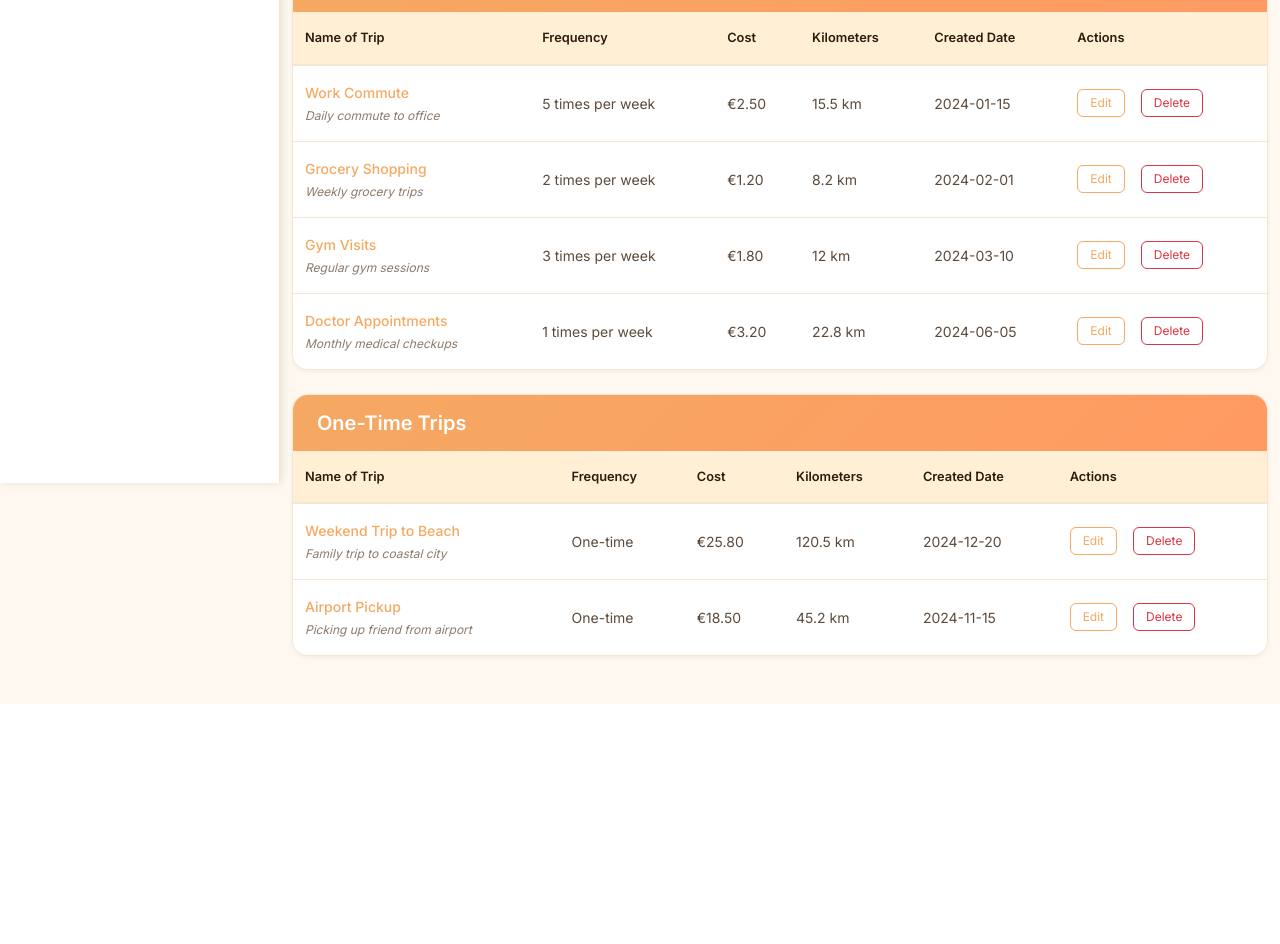
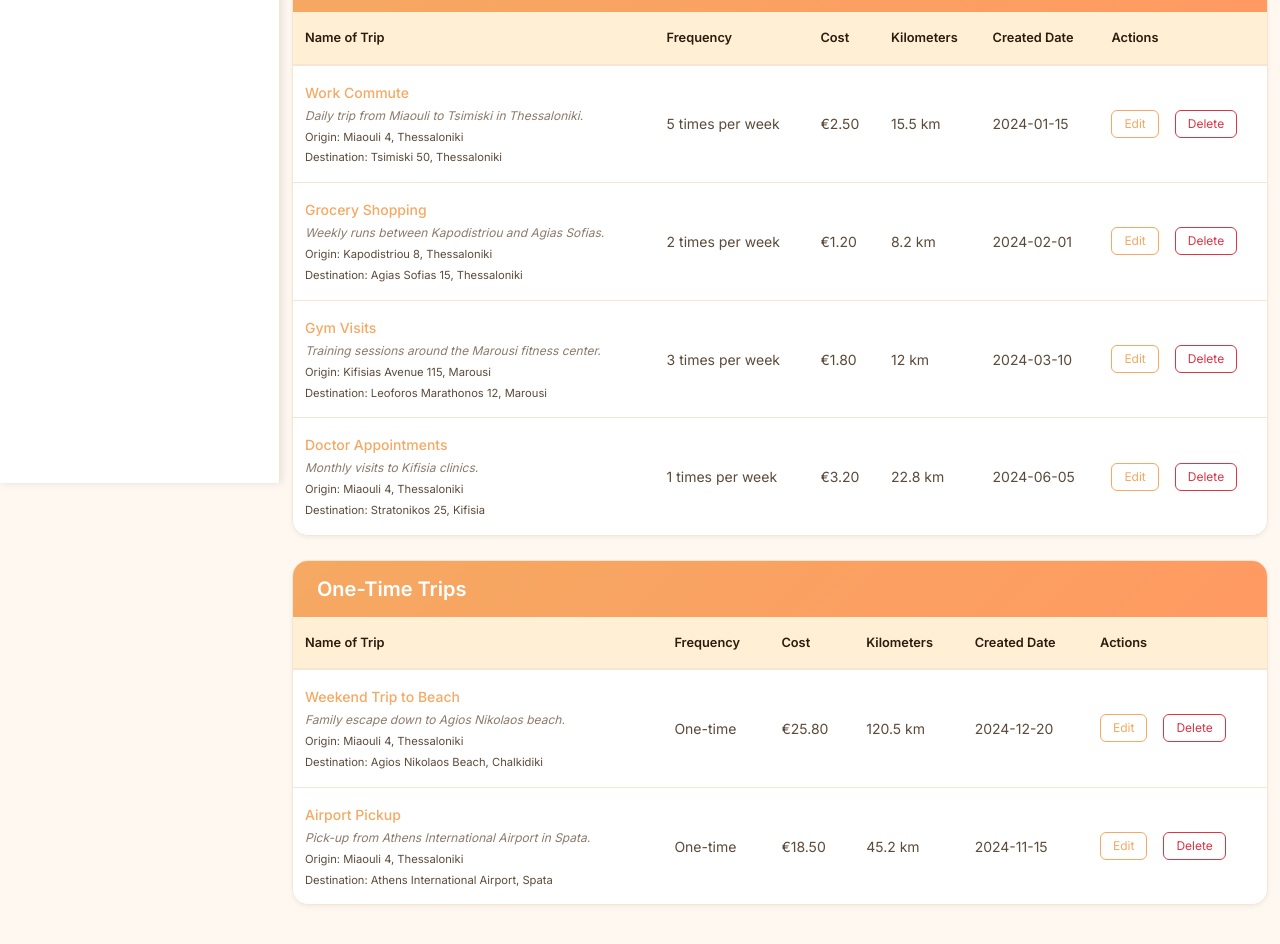
Before and after one commit to GeorgeMC2610/BenzinApp-Front-End, a React (Vite) app: page /trips in a window 1280 px wide. Shown: the part 400-1344 px from the top of the page. Before the commit the page ends 1104 px from the top, so only its background shows below. Built offline with nearby package versions, Linux system fonts and the light colour scheme.

Commit message:
Refactor detail pages: remove date cards, add map integration, and improve trip analytics display

```diff
--- a/package.json
+++ b/package.json
@@ -15,6 +15,7 @@
     "@fortawesome/react-fontawesome": "^3.1.0",
     "bootstrap": "^5.3.8",
     "chart.js": "^4.5.1",
+    "leaflet": "^1.9.4",
     "react": "^19.1.1",
     "react-bootstrap": "^2.10.10",
     "react-chartjs-2": "^5.3.0",
--- a/src/App.css
+++ b/src/App.css
@@ -1997,6 +1997,122 @@ body {
   line-height: 1.6;
 }
 
+.route-card {
+  background-color: #fff7f2;
+  border: 1px solid var(--border-color);
+  border-radius: 1rem;
+  box-shadow: 0 2px 6px rgba(0, 0, 0, 0.05);
+}
+
+.route-row {
+  display: flex;
+  align-items: center;
+  gap: 0.75rem;
+  padding: 0.75rem 0;
+  border-bottom: 1px solid rgba(0, 0, 0, 0.05);
+}
+
+.route-row:last-child {
+  border-bottom: none;
+}
+
+.route-icon {
+  font-size: 1.4rem;
+}
+
+.route-label {
+  font-size: 0.85rem;
+  text-transform: uppercase;
+  letter-spacing: 0.05em;
+  color: var(--text-secondary);
+}
+
+.route-value {
+  font-size: 1rem;
+  font-weight: 600;
+  color: var(--text-primary);
+}
+
+.address-link {
+  border: none;
+  background: none;
+  padding: 0;
+  color: var(--primary-color);
+  font-weight: 600;
+  text-align: left;
+}
+
+.address-link:hover {
+  text-decoration: underline;
+  color: var(--primary-hover);
+}
+
+.trip-addresses {
+  font-size: 0.8rem;
+  color: var(--text-secondary);
+}
+
+.trip-addresses small {
+  display: block;
+  margin-top: 0.25rem;
+}
+
+.analytics-card {
+  background-color: #fff7f2;
+  border: 1px solid var(--border-color);
+  border-radius: 1rem;
+  box-shadow: 0 2px 6px rgba(0, 0, 0, 0.05);
+}
+
+.analytics-header {
+  display: flex;
+  flex-direction: column;
+  gap: 0.5rem;
+}
+
+.analytics-legend {
+  display: flex;
+  gap: 1rem;
+  font-size: 0.85rem;
+  color: var(--text-secondary);
+}
+
+.analytics-legend .legend-item::before {
+  content: '';
+  display: inline-block;
+  width: 10px;
+  height: 10px;
+  border-radius: 2px;
+  margin-right: 0.35rem;
+  vertical-align: middle;
+}
+
+.analytics-legend .legend-item.best::before {
+  background-color: #28a745;
+}
+
+.analytics-legend .legend-item.average::before {
+  background-color: #6c757d;
+}
+
+.analytics-legend .legend-item.worst::before {
+  background-color: #dc3545;
+}
+
+.analytics-row + .analytics-row {
+  margin-top: 1rem;
+}
+
+.analytics-cost {
+  font-size: 1.35rem;
+  font-weight: 600;
+}
+
+.analytics-consumption {
+  font-size: 0.95rem;
+  color: var(--text-secondary);
+}
+
 /* Drawer Menu Styles */
 .drawer-menu-mobile {
   position: fixed;
--- /dev/null
+++ b/src/components/LocationMapModal.jsx
@@ -0,0 +1,71 @@
+import { Modal, Button } from 'react-bootstrap';
+import { useEffect, useRef } from 'react';
+import L from 'leaflet';
+import 'leaflet/dist/leaflet.css';
+
+function LocationMapModal({ show, onHide, location }) {
+  const mapContainerRef = useRef(null);
+  const mapInstanceRef = useRef(null);
+
+  useEffect(() => {
+    if (!show || !location || !mapContainerRef.current) {
+      return;
+    }
+
+    if (mapInstanceRef.current) {
+      mapInstanceRef.current.remove();
+    }
+
+    const { coords, label } = location;
+    const map = L.map(mapContainerRef.current, {
+      zoomControl: true,
+      scrollWheelZoom: false
+    }).setView([coords.lat, coords.lng], 14);
+
+    L.tileLayer('https://{s}.tile.openstreetmap.org/{z}/{x}/{y}.png', {
+      attribution:
+        '&copy; <a href="https://www.openstreetmap.org/">OpenStreetMap</a> contributors'
+    }).addTo(map);
+
+    const marker = L.circleMarker([coords.lat, coords.lng], {
+      radius: 8,
+      color: '#2f9d27',
+      fillColor: '#2f9d27',
+      fillOpacity: 0.9
+    })
+      .addTo(map)
+      .bindPopup(label)
+      .openPopup();
+
+    mapInstanceRef.current = map;
+
+    return () => {
+      if (mapInstanceRef.current) {
+        mapInstanceRef.current.remove();
+        mapInstanceRef.current = null;
+      }
+    };
+  }, [show, location]);
+
+  return (
+    <Modal show={show} onHide={onHide} centered size="lg">
+      <Modal.Header closeButton>
+        <Modal.Title>Show on Map</Modal.Title>
+      </Modal.Header>
+      <Modal.Body>
+        <div
+          ref={mapContainerRef}
+          style={{ width: '100%', height: '320px' }}
+          className="rounded"
+        ></div>
+      </Modal.Body>
+      <Modal.Footer>
+        <Button variant="secondary" onClick={onHide}>
+          Close
+        </Button>
+      </Modal.Footer>
+    </Modal>
+  );
+}
+
+export default LocationMapModal;
--- a/src/components/SpecificTripRecord.jsx
+++ b/src/components/SpecificTripRecord.jsx
@@ -3,6 +3,15 @@ import { useState, useEffect, useRef } from 'react';
 import { useParams, useNavigate, Link } from 'react-router-dom';
 import DrawerMenu from './DrawerMenu';
 import ConfirmModal from './ConfirmModal';
+import LocationMapModal from './LocationMapModal';
+
+const MAX_DESCRIPTION_LENGTH = 150;
+const FUEL_PRICE_PER_LITER = 2.0;
+const COST_SCENARIOS = [
+  { key: 'best', label: 'Best case', color: 'success', multiplier: 0.8 },
+  { key: 'average', label: 'Average case', color: 'secondary', multiplier: 1 },
+  { key: 'worst', label: 'Worst case', color: 'danger', multiplier: 1.15 }
+];
 
 function SpecificTripRecord() {
   const { id } = useParams();
@@ -11,6 +20,9 @@ function SpecificTripRecord() {
   const [loading, setLoading] = useState(true);
   const [showDeleteModal, setShowDeleteModal] = useState(false);
   const [feedbackMessage, setFeedbackMessage] = useState('');
+  const [showFullDescription, setShowFullDescription] = useState(false);
+  const [showMapModal, setShowMapModal] = useState(false);
+  const [mapLocation, setMapLocation] = useState(null);
   const deleteRedirectTimeout = useRef(null);
 
   const trips = [
@@ -22,9 +34,11 @@ function SpecificTripRecord() {
       cost: 2.5,
       kilometers: 15.5,
       createdDate: '2024-01-15',
-      description: 'Daily commute to office',
-      origin: 'Home',
-      destination: 'Downtown Office',
+      description: 'Daily trip from the port area to the central offices.',
+      origin: 'Miaouli 4, Thessaloniki',
+      destination: 'Tsimiski 50, Thessaloniki',
+      originCoords: { lat: 40.6401, lng: 22.9361 },
+      destinationCoords: { lat: 40.6387, lng: 22.9469 },
       lastCompleted: '2025-01-10'
     },
     {
@@ -35,9 +49,11 @@ function SpecificTripRecord() {
       cost: 1.2,
       kilometers: 8.2,
       createdDate: '2024-02-01',
-      description: 'Weekly grocery trips',
-      origin: 'Home',
-      destination: 'Local Supermarket',
+      description: 'Weekly groceries near Ano Poli.',
+      origin: 'Kapodistriou 8, Thessaloniki',
+      destination: 'Agias Sofias 15, Thessaloniki',
+      originCoords: { lat: 40.6231, lng: 22.9294 },
+      destinationCoords: { lat: 40.6339, lng: 22.9423 },
       lastCompleted: '2025-01-12'
     },
     {
@@ -48,9 +64,11 @@ function SpecificTripRecord() {
       cost: 25.8,
       kilometers: 120.5,
       createdDate: '2024-12-20',
-      description: 'Family trip to coastal city',
-      origin: 'Home',
-      destination: 'Seaside Town',
+      description: 'Family escape to Agios Nikolaos beach.',
+      origin: 'Miaouli 4, Thessaloniki',
+      destination: 'Agios Nikolaos Beach, Chalkidiki',
+      originCoords: { lat: 40.6401, lng: 22.9361 },
+      destinationCoords: { lat: 40.2509, lng: 23.0795 },
       lastCompleted: '2024-12-20'
     },
     {
@@ -61,9 +79,11 @@ function SpecificTripRecord() {
       cost: 1.8,
       kilometers: 12.0,
       createdDate: '2024-03-10',
-      description: 'Regular gym sessions',
-      origin: 'Home',
-      destination: 'City Gym',
+      description: 'Trip to the fitness center in Marousi.',
+      origin: 'Kifisias Avenue 115, Marousi',
+      destination: 'Leoforos Marathonos 12, Marousi',
+      originCoords: { lat: 38.0483, lng: 23.7852 },
+      destinationCoords: { lat: 38.0432, lng: 23.8087 },
       lastCompleted: '2025-01-11'
     },
     {
@@ -74,9 +94,11 @@ function SpecificTripRecord() {
       cost: 18.5,
       kilometers: 45.2,
       createdDate: '2024-11-15',
-      description: 'Picking up friend from airport',
-      origin: 'Home',
-      destination: 'International Airport',
+      description: 'Pickup from Athena International Airport.',
+      origin: 'Miaouli 4, Thessaloniki',
+      destination: 'Athens International Airport, Spata',
+      originCoords: { lat: 40.6401, lng: 22.9361 },
+      destinationCoords: { lat: 37.9366, lng: 23.9471 },
       lastCompleted: '2024-11-15'
     },
     {
@@ -87,9 +109,11 @@ function SpecificTripRecord() {
       cost: 3.2,
       kilometers: 22.8,
       createdDate: '2024-06-05',
-      description: 'Monthly medical checkups',
-      origin: 'Home',
-      destination: 'City Clinic',
+      description: 'Monthly checkup in Kifisia.',
+      origin: 'Miaouli 4, Thessaloniki',
+      destination: 'Stratonikos 25, Kifisia',
+      originCoords: { lat: 40.6401, lng: 22.9361 },
+      destinationCoords: { lat: 38.0157, lng: 23.7972 },
       lastCompleted: '2025-01-05'
     }
   ];
@@ -135,6 +159,14 @@ function SpecificTripRecord() {
 
   const cancelDelete = () => {
     setShowDeleteModal(false);
+  };
+
+  const openMapFor = (title, coords) => {
+    setMapLocation({
+      label: title,
+      coords
+    });
+    setShowMapModal(true);
   };
 
   if (loading) {
@@ -193,20 +225,25 @@ function SpecificTripRecord() {
 
   const isRepeating = trip.type === 'Repeating';
 
-  // Per-time data (single trip metrics)
-  const perTimeData = {
-    cost: trip.cost,
-    kilometers: trip.kilometers,
-    costPerKm: trip.cost / trip.kilometers
-  };
+  const baseConsumptionPerTime = trip.cost > 0 ? trip.cost / FUEL_PRICE_PER_LITER : 0;
 
-  // Repeating data (weekly metrics) - only for repeating trips
-  const repeatingData = isRepeating ? {
-    tripsPerWeek: trip.frequency,
-    weeklyDistance: trip.frequency * trip.kilometers,
-    weeklyCost: trip.frequency * trip.cost,
-    costPerKm: (trip.frequency * trip.cost) / (trip.frequency * trip.kilometers)
-  } : null;
+  const buildScenarioData = (baseCost, baseConsumption, unit) =>
+    COST_SCENARIOS.map((scenario) => ({
+      ...scenario,
+      unit,
+      cost: baseCost * scenario.multiplier,
+      consumption: baseConsumption * scenario.multiplier
+    }));
+
+  const perTimeScenarios = buildScenarioData(trip.cost, baseConsumptionPerTime, 'per time');
+
+  const weeklyScenarios = isRepeating
+    ? buildScenarioData(
+        trip.cost * trip.frequency,
+        baseConsumptionPerTime * trip.frequency,
+        'per week'
+      )
+    : [];
 
   return (
     <div className="trips-page">
@@ -237,19 +274,6 @@ function SpecificTripRecord() {
 
                 <Card className="fuel-fill-record-card mb-4">
                   <Card.Body className="p-4">
-                    <div className="date-section mb-4">
-                      <div className="date-info text-center">
-                        <div className="date-day-of-week">
-                          {createdDate.toLocaleDateString('en-US', { weekday: 'long' })}
-                        </div>
-                        <div className="date-month-day">
-                          {createdDate.toLocaleDateString('en-US', { month: 'long' })}{' '}
-                          {createdDate.getDate()}
-                        </div>
-                        <div className="date-year">{createdDate.getFullYear()}</div>
-                      </div>
-                    </div>
-
                     <div className="title-description-section mb-4">
                       <div className="d-flex justify-content-between align-items-start mb-2">
                         <h2 className="record-title mb-0">{trip.name}</h2>
@@ -258,77 +282,111 @@ function SpecificTripRecord() {
                         </Badge>
                       </div>
                       <div className="record-description">
-                        <p className="mb-0">
-                          {trip.origin} → {trip.destination}
-                        </p>
+                        {trip.description && (
+                          <>
+                            <p className="mb-0">
+                              {showFullDescription || trip.description.length <= MAX_DESCRIPTION_LENGTH
+                                ? trip.description
+                                : `${trip.description.substring(0, MAX_DESCRIPTION_LENGTH)}...`}
+                            </p>
+                            {trip.description.length > MAX_DESCRIPTION_LENGTH && (
+                              <Button
+                                variant="link"
+                                className="p-0 mt-2 text-decoration-none"
+                                onClick={() => setShowFullDescription(!showFullDescription)}
+                              >
+                                {showFullDescription ? 'Show less' : 'Show more'}
+                              </Button>
+                            )}
+                          </>
+                        )}
                       </div>
                     </div>
 
+                    <div className="analytics-legend mb-3">
+                      <span className="legend-item best">Best case</span>
+                      <span className="legend-item average">Average case</span>
+                      <span className="legend-item worst">Worst case</span>
+                    </div>
+
                     <Row className="g-4">
-                      <Col md={6}>
-                        <Card className="metrics-card h-100">
+                      <Col md={isRepeating ? 6 : 12}>
+                        <Card className="analytics-card h-100">
                           <Card.Body className="p-4">
-                            <h4 className="metrics-title mb-3">Per-Time Data</h4>
-                            <div className="metric-item">
-                              <div className="metric-label">Best case cost</div>
-                              <div className="metric-value">€{perTimeData.cost.toFixed(2)}</div>
+                            <div className="analytics-header mb-3">
+                              <h4 className="metrics-title mb-0">Analytics Per Time</h4>
                             </div>
-                            <div className="metric-item">
-                              <div className="metric-label">Average distance</div>
-                              <div className="metric-value">{perTimeData.kilometers} km</div>
-                            </div>
-                            <div className="metric-item">
-                              <div className="metric-label">Worst case cost per km</div>
-                              <div className="metric-value">€{perTimeData.costPerKm.toFixed(3)}/km</div>
-                            </div>
+                            {perTimeScenarios.map((scenario) => (
+                              <div className={`analytics-row ${scenario.key}`} key={scenario.key}>
+                                <div className={`analytics-cost text-${scenario.color}`}>
+                                  €{scenario.cost.toFixed(2)} {scenario.unit}
+                                </div>
+                                <div className="analytics-consumption">
+                                  {(scenario.consumption).toFixed(2)} lt. {scenario.unit}
+                                </div>
+                              </div>
+                            ))}
                           </Card.Body>
                         </Card>
                       </Col>
 
-                      {isRepeating && repeatingData && (
+                      {isRepeating && (
                         <Col md={6}>
-                          <Card className="metrics-card h-100">
+                          <Card className="analytics-card h-100">
                             <Card.Body className="p-4">
-                              <h4 className="metrics-title mb-3">Repeating Data (Per Week)</h4>
-                              <div className="metric-item">
-                                <div className="metric-label">Best case trips per week</div>
-                                <div className="metric-value">{repeatingData.tripsPerWeek} times</div>
+                              <div className="analytics-header mb-3">
+                                <h4 className="metrics-title mb-0">Weekly Analytics</h4>
                               </div>
-                              <div className="metric-item">
-                                <div className="metric-label">Average weekly distance</div>
-                                <div className="metric-value">{repeatingData.weeklyDistance.toFixed(1)} km</div>
-                              </div>
-                              <div className="metric-item">
-                                <div className="metric-label">Worst case weekly cost</div>
-                                <div className="metric-value">€{repeatingData.weeklyCost.toFixed(2)}</div>
-                              </div>
-                            </Card.Body>
-                          </Card>
-                        </Col>
-                      )}
-
-                      {!isRepeating && (
-                        <Col md={6}>
-                          <Card className="metrics-card h-100">
-                            <Card.Body className="p-4">
-                              <h4 className="metrics-title mb-3">Trip Details</h4>
-                              <div className="metric-item">
-                                <div className="metric-label">Created</div>
-                                <div className="metric-value">{daysSinceCreated} days ago</div>
-                              </div>
-                              {daysSinceLastCompleted !== null && (
-                                <div className="metric-item">
-                                  <div className="metric-label">Last completed</div>
-                                  <div className="metric-value">
-                                    {daysSinceLastCompleted} days ago
+                              {weeklyScenarios.map((scenario) => (
+                                <div className={`analytics-row ${scenario.key}`} key={scenario.key}>
+                                  <div className={`analytics-cost text-${scenario.color}`}>
+                                    €{scenario.cost.toFixed(2)} {scenario.unit}
+                                  </div>
+                                  <div className="analytics-consumption">
+                                    {(scenario.consumption).toFixed(2)} lt. {scenario.unit}
                                   </div>
                                 </div>
-                              )}
+                              ))}
                             </Card.Body>
                           </Card>
                         </Col>
                       )}
                     </Row>
+
+                    <Card className="route-card mt-4">
+                      <Card.Body className="p-4">
+                        <div className="route-row">
+                          <span className="route-icon">📍</span>
+                          <div>
+                            <p className="route-label mb-0">Origin</p>
+                            <button
+                              type="button"
+                              className="address-link"
+                              onClick={() =>
+                                openMapFor(`Origin · ${trip.origin}`, trip.originCoords)
+                              }
+                            >
+                              {trip.origin}
+                            </button>
+                          </div>
+                        </div>
+                        <div className="route-row">
+                          <span className="route-icon">🎯</span>
+                          <div>
+                            <p className="route-label mb-0">Destination</p>
+                            <button
+                              type="button"
+                              className="address-link"
+                              onClick={() =>
+                                openMapFor(`Destination · ${trip.destination}`, trip.destinationCoords)
+                              }
+                            >
+                              {trip.destination}
+                            </button>
+                          </div>
+                        </div>
+                      </Card.Body>
+                    </Card>
 
                     <div className="action-buttons mt-4 d-flex gap-3 justify-content-center">
                       <Button
@@ -365,6 +423,11 @@ function SpecificTripRecord() {
         onConfirm={confirmDelete}
         onCancel={cancelDelete}
       />
+      <LocationMapModal
+        show={showMapModal}
+        onHide={() => setShowMapModal(false)}
+        location={mapLocation}
+      />
     </div>
   );
 }
--- a/src/components/Trips.jsx
+++ b/src/components/Trips.jsx
@@ -15,12 +15,12 @@ function Trips() {
       name: 'Work Commute',
       type: 'Repeating',
       frequency: 5,
-      cost: 2.50,
+      cost: 2.5,
       kilometers: 15.5,
       createdDate: '2024-01-15',
-      description: 'Daily commute to office',
-      origin: 'Home',
-      destination: 'Downtown Office',
+      description: 'Daily trip from Miaouli to Tsimiski in Thessaloniki.',
+      origin: 'Miaouli 4, Thessaloniki',
+      destination: 'Tsimiski 50, Thessaloniki',
       lastCompleted: '2025-01-10'
     },
     {
@@ -28,12 +28,12 @@ function Trips() {
       name: 'Grocery Shopping',
       type: 'Repeating',
       frequency: 2,
-      cost: 1.20,
+      cost: 1.2,
       kilometers: 8.2,
       createdDate: '2024-02-01',
-      description: 'Weekly grocery trips',
-      origin: 'Home',
-      destination: 'Local Supermarket',
+      description: 'Weekly runs between Kapodistriou and Agias Sofias.',
+      origin: 'Kapodistriou 8, Thessaloniki',
+      destination: 'Agias Sofias 15, Thessaloniki',
       lastCompleted: '2025-01-12'
     },
     {
@@ -41,12 +41,12 @@ function Trips() {
       name: 'Weekend Trip to Beach',
       type: 'One-Time',
       frequency: null,
-      cost: 25.80,
+      cost: 25.8,
       kilometers: 120.5,
       createdDate: '2024-12-20',
-      description: 'Family trip to coastal city',
-      origin: 'Home',
-      destination: 'Seaside Town',
+      description: 'Family escape down to Agios Nikolaos beach.',
+      origin: 'Miaouli 4, Thessaloniki',
+      destination: 'Agios Nikolaos Beach, Chalkidiki',
       lastCompleted: '2024-12-20'
     },
     {
@@ -54,12 +54,12 @@ function Trips() {
       name: 'Gym Visits',
       type: 'Repeating',
       frequency: 3,
-      cost: 1.80,
+      cost: 1.8,
       kilometers: 12.0,
       createdDate: '2024-03-10',
-      description: 'Regular gym sessions',
-      origin: 'Home',
-      destination: 'City Gym',
+      description: 'Training sessions around the Marousi fitness center.',
+      origin: 'Kifisias Avenue 115, Marousi',
+      destination: 'Leoforos Marathonos 12, Marousi',
       lastCompleted: '2025-01-11'
     },
     {
@@ -67,12 +67,12 @@ function Trips() {
       name: 'Airport Pickup',
       type: 'One-Time',
       frequency: null,
-      cost: 18.50,
+      cost: 18.5,
       kilometers: 45.2,
       createdDate: '2024-11-15',
-      description: 'Picking up friend from airport',
-      origin: 'Home',
-      destination: 'International Airport',
+      description: 'Pick-up from Athens International Airport in Spata.',
+      origin: 'Miaouli 4, Thessaloniki',
+      destination: 'Athens International Airport, Spata',
       lastCompleted: '2024-11-15'
     },
     {
@@ -80,12 +80,12 @@ function Trips() {
       name: 'Doctor Appointments',
       type: 'Repeating',
       frequency: 1,
-      cost: 3.20,
+      cost: 3.2,
       kilometers: 22.8,
       createdDate: '2024-06-05',
-      description: 'Monthly medical checkups',
-      origin: 'Home',
-      destination: 'City Clinic',
+      description: 'Monthly visits to Kifisia clinics.',
+      origin: 'Miaouli 4, Thessaloniki',
+      destination: 'Stratonikos 25, Kifisia',
       lastCompleted: '2025-01-05'
     }
   ];
@@ -148,6 +148,10 @@ function Trips() {
                     </div>
                     <div className="trip-description">
                       {trip.description}
+                    </div>
+                    <div className="trip-addresses mt-1">
+                      <small>Origin: {trip.origin}</small>
+                      <small>Destination: {trip.destination}</small>
                     </div>
                   </td>
                   <td>
```
Also changed, not shown: src/components/SpecificFuelFillRecord.jsx (+17 -1 lines), src/components/SpecificMalfunctionRecord.jsx (+0 -13 lines), src/components/SpecificServiceRecord.jsx (+19 -1 lines), 2 other files (tests, documents, lock files or other folders).
